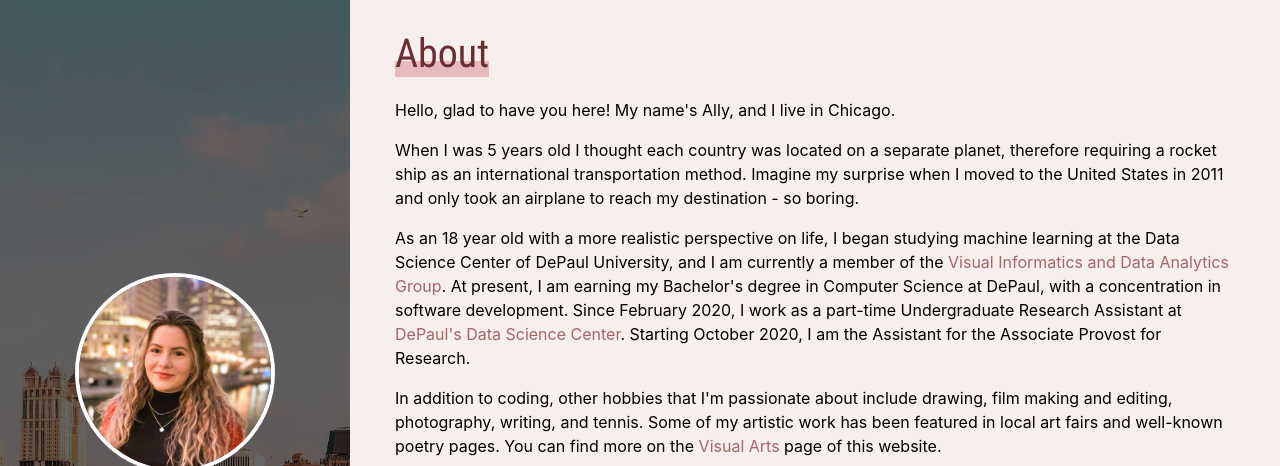
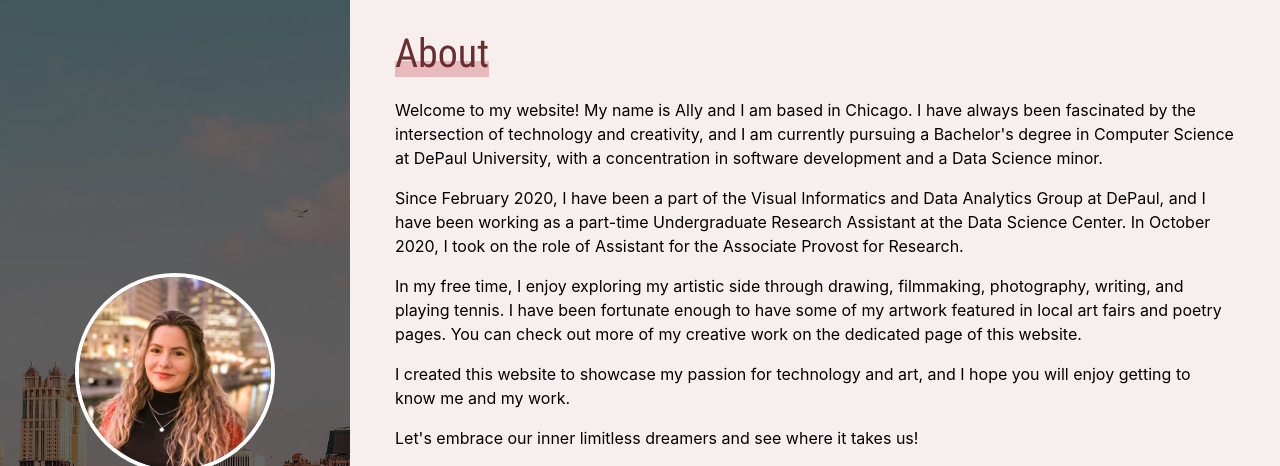
Before and after one commit to allyth/allyth.me, a Jekyll site: the page built from about.html, in a window 1280 px wide. Shown: the top 466 px of the page. Built offline with Jekyll 4.4.1, drawn with Linux system fonts in a browser that asks for light colours; some of the changed text lies outside the part shown; grey boxes are pictures that could not be loaded.

Commit message:
About page update

```diff
--- a/about.html
+++ b/about.html
@@ -10,17 +10,15 @@ title: "About"
             <h1>
                 <span class="ap-highlight-pink">About</span>
             </h1>
-            <p>Hello, glad to have you here! My name's Ally, and I live in Chicago.</p>
+            <p>Welcome to my website! My name is Ally and I am based in Chicago. I have always been fascinated by the intersection of technology and creativity, and I am currently pursuing a Bachelor's degree in Computer Science at DePaul University, with a concentration in software development and a Data Science minor.</p>
 
-            <p>When I was 5 years old I thought each country was located on a separate planet, therefore requiring a rocket ship as an international transportation method. Imagine my surprise when I moved to the United States in 2011 and only took an airplane to reach my destination - so boring. </p>
+            <p>Since February 2020, I have been a part of the Visual Informatics and Data Analytics Group at DePaul, and I have been working as a part-time Undergraduate Research Assistant at the Data Science Center. In October 2020, I took on the role of Assistant for the Associate Provost for Research.</p>
 
-            <p>As an 18 year old with a more realistic perspective on life, I began studying machine learning at the Data Science Center of DePaul University, and I am currently a member of the <a href="http://facweb.cs.depaul.edu/research/vc/students.html">Visual Informatics and Data Analytics Group</a>. At present, I am earning my Bachelor's degree in Computer Science at DePaul, with a concentration in software development. Since February 2020, I work as a part-time Undergraduate Research Assistant at <a href="https://cds.cdm.depaul.edu/">DePaul's Data Science Center</a>. Starting October 2020, I am the Assistant for the Associate Provost for Research.</p>
+            <p>In my free time, I enjoy exploring my artistic side through drawing, filmmaking, photography, writing, and playing tennis. I have been fortunate enough to have some of my artwork featured in local art fairs and poetry pages. You can check out more of my creative work on the dedicated page of this website.</p>
 
-            <p>In addition to coding, other hobbies that I'm passionate about include drawing, film making and editing, photography, writing, and tennis. Some of my artistic work has been featured in local art fairs and well-known poetry pages. You can find more on the <a href="/visual-arts">Visual Arts</a> page of this website.</p>
+            <p>I created this website to showcase my passion for technology and art, and I hope you will enjoy getting to know me and my work.</p>
 
-            <p>I am excited to share this website with you, since it's a product of the things I love doing and I hope you get to know me a little better as a result! </p>
-
-            <p>Here is to the limitless dreamers in each of us.</p>
+            <p>Let's embrace our inner limitless dreamers and see where it takes us!</p>
 
             <div class="row">
                 <div class="col-xs-6 col-sm-6 col-lg-5">
```
